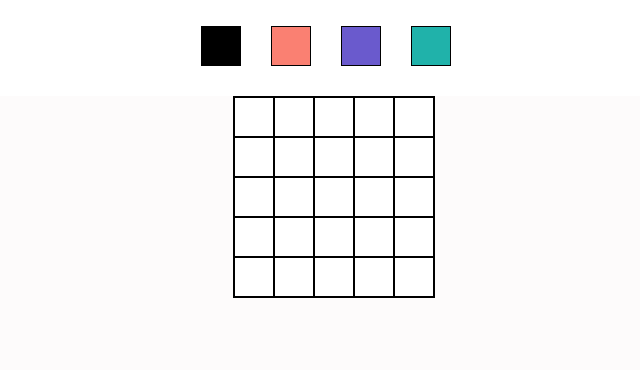
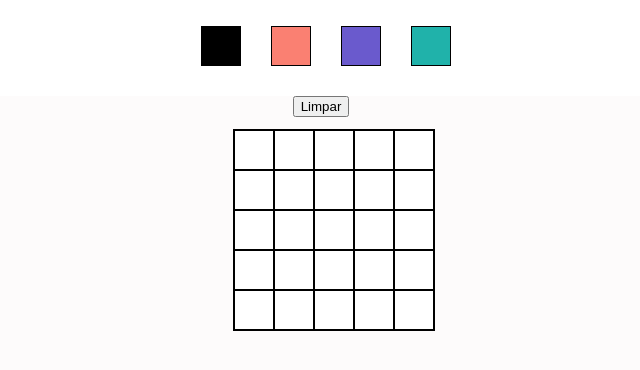
Before and after one commit to CamilGon/PixelArts, a plain HTML site: page index.html in a window 1280 px wide. Shown: the part 108-478 px from the top of the page, without its empty margins (319-959 px from the left). Drawn offline with Linux system fonts and the light colour scheme.

Commit message:
Adicona o botão

```diff
--- a/index.html
+++ b/index.html
@@ -4,19 +4,22 @@
     <meta charset="UTF-8">
     <title>Paleta de Cores</title>
     <link rel="stylesheet" href="style.css">
-    <script src="script.js"></script>
+
   </head>
   <body>
     <header>
       <h1 id= "title">Paleta de Cores</h1>
     </header>
     <main>
+
       <section id = "color-palette">
         <div id="cor1" class="color selected"></div>
         <div id="cor2" class="color"></div>
         <div id="cor3" class="color"></div>
         <div id="cor4" class="color"></div>
       </section>
+
+      <button id = "clear-board" onclick="">Limpar</button>
 
       <section id="pixel-board">
         <div id = "1l">
@@ -59,5 +62,6 @@
 
     </main>
 
+
 </body>
 </html>
--- a/style.css
+++ b/style.css
@@ -66,14 +66,21 @@ body {
     height: 40px;
     float: left;
 }
+#clear-board {
+    display: flex;
+    justify-content: center;
+    margin: auto;
+    margin-top: 0%;
+}
 
 #pixel-board {
     display: table-row;
+    justify-content: center;
     background-color: white;
     border: 1px solid black;
     float:left;
     margin-left: 43%;
-    margin-top: 0%;
+    margin-top: 1%;
 }
 
 .pixel {
```
